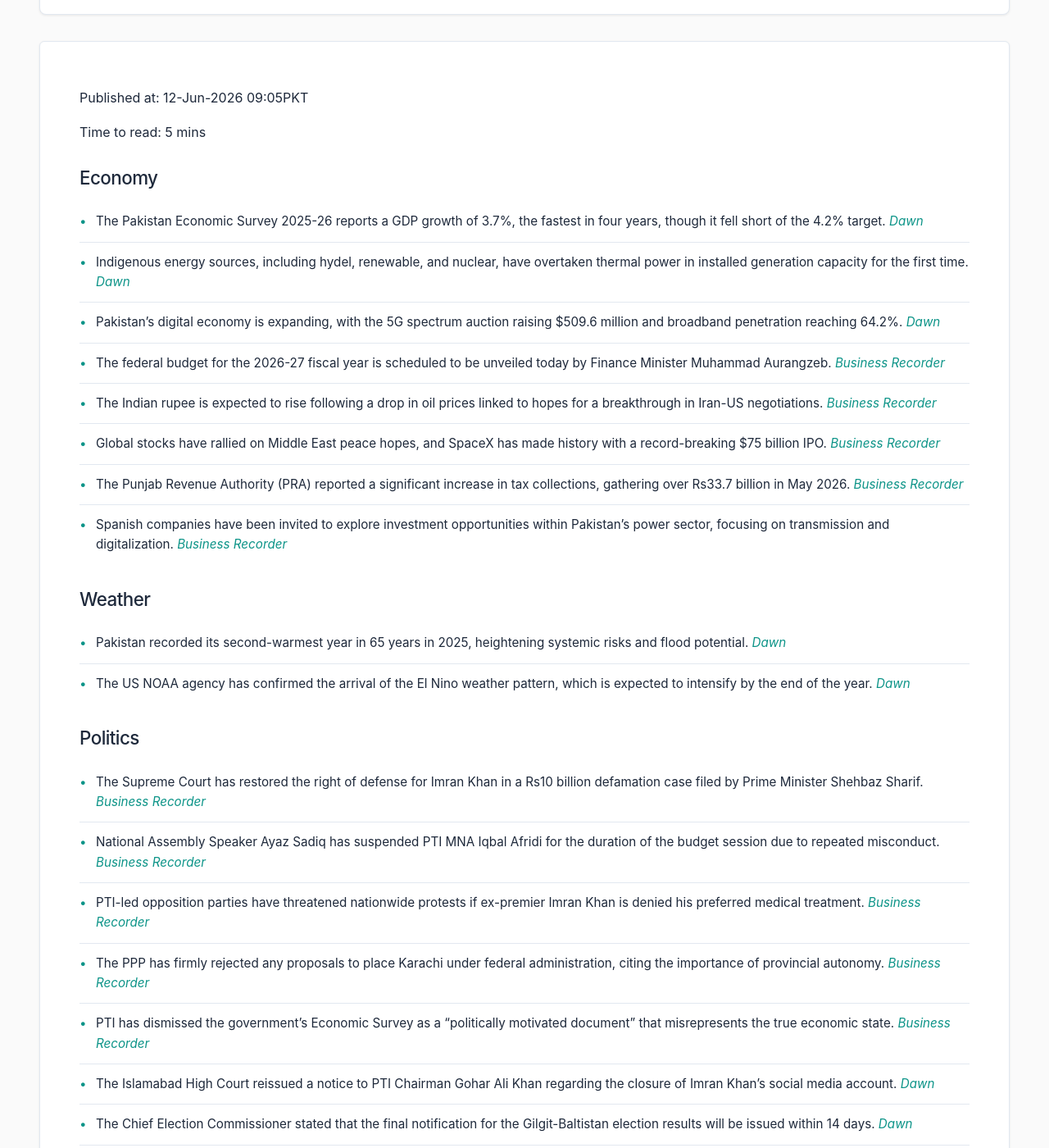
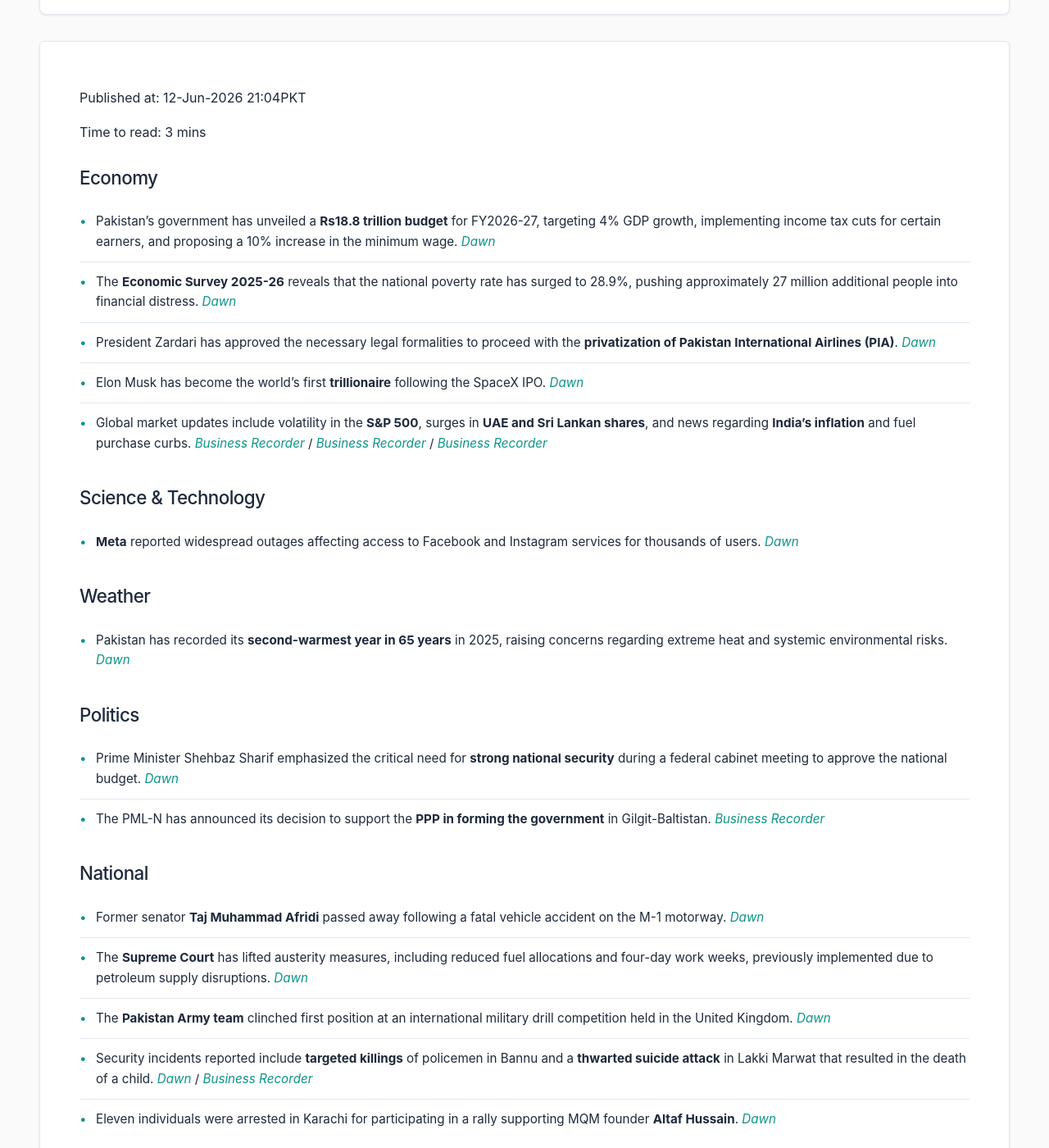
Before and after one commit to zsubzwary/news, a Jekyll site: the page built from en/index.md, in a window 1280 px wide and 1400 px high, scrolled down 209 px. Shown: the whole window at 82% size. Built offline with Jekyll 4.4.1, drawn with Linux system fonts in a browser that asks for light colours; some web fonts are replaced; comment, search, counter and statistics services are not loaded; some of the changed text lies outside the part shown.

Commit message:
DateTime; 2026-06-12T16:04:08.839Z

```diff
--- a/en/index.md
+++ b/en/index.md
@@ -4,54 +4,45 @@ title: Pakistan News Briefing
 lang: en
 ---
 
-Published at: 12-Jun-2026 09:05PKT
+Published at: 12-Jun-2026 21:04PKT
 
-Time to read: 5 mins
+Time to read: 3 mins
 
 ### Economy
-- The Pakistan Economic Survey 2025-26 reports a GDP growth of 3.7%, the fastest in four years, though it fell short of the 4.2% target. *[Dawn](https://www.dawn.com/news/2006877/economy-grows-37pc-in-fy26-fastest-in-four-years-but-short-of-target)*
-- Indigenous energy sources, including hydel, renewable, and nuclear, have overtaken thermal power in installed generation capacity for the first time. *[Dawn](https://www.dawn.com/news/2007211/indigenous-energy-sources-overtake-thermal-power)*
-- Pakistan's digital economy is expanding, with the 5G spectrum auction raising $509.6 million and broadband penetration reaching 64.2%. *[Dawn](https://www.dawn.com/news/2007210/economic-survey-2025-26-digital-economy-grows-as-it-sector-posts-gains)*
-- The federal budget for the 2026-27 fiscal year is scheduled to be unveiled today by Finance Minister Muhammad Aurangzeb. *[Business Recorder](https://www.brecorder.com/news/40425176/pakistan-to-announce-fy2026-27-budget-today)*
-- The Indian rupee is expected to rise following a drop in oil prices linked to hopes for a breakthrough in Iran-US negotiations. *[Business Recorder](https://www.brecorder.com/news/40425174/rupee-set-to-jump-after-oil-sinks-on-iran-us-breakthrough-hopes)*
-- Global stocks have rallied on Middle East peace hopes, and SpaceX has made history with a record-breaking $75 billion IPO. *[Business Recorder](https://www.brecorder.com/news/40425172/stocks-extend-rally-on-gulf-breakthrough-hopes-oil-near-two-month-lows)*
-- The Punjab Revenue Authority (PRA) reported a significant increase in tax collections, gathering over Rs33.7 billion in May 2026. *[Business Recorder](https://www.brecorder.com/news/40425135/pras-collects-over-rs337bn-in-may)*
-- Spanish companies have been invited to explore investment opportunities within Pakistan's power sector, focusing on transmission and digitalization. *[Business Recorder](https://www.brecorder.com/news/40425131/leghari-invites-spanish-companies-to-invest-in-power-sector)*
+- Pakistan's government has unveiled a **Rs18.8 trillion budget** for FY2026-27, targeting 4% GDP growth, implementing income tax cuts for certain earners, and proposing a 10% increase in the minimum wage. *[Dawn](https://www.dawn.com/news/2007283/govt-unveils-rs188tr-budget-for-fy2026-27-gdp-growth-targeted-at-4pc)*
+- The **Economic Survey 2025-26** reveals that the national poverty rate has surged to 28.9%, pushing approximately 27 million additional people into financial distress. *[Dawn](https://www.dawn.com/news/2007204/economic-survey-2026-27-poverty-surges-7pc-pushing-27m-people-into-financial-distress)*
+- President Zardari has approved the necessary legal formalities to proceed with the **privatization of Pakistan International Airlines (PIA)**. *[Dawn](https://www.dawn.com/news/2007262/president-zardari-approves-bill-fulfilling-all-legal-formalities-for-pias-privatisation)*
+- Elon Musk has become the world's first **trillionaire** following the SpaceX IPO. *[Dawn](https://www.dawn.com/news/2007278/spacex-ipo-makes-elon-musk-the-worlds-first-trillionaire)*
+- Global market updates include volatility in the **S&P 500**, surges in **UAE and Sri Lankan shares**, and news regarding **India's inflation** and fuel purchase curbs. *[Business Recorder](https://www.brecorder.com/news/40425241/sampp-500-volatile-in-choppy-trading-mideast-deal-spacex-debut-in-focus)* / *[Business Recorder](https://www.brecorder.com/news/40425232/uae-shares-hit-two-month-high-as-hopes-grow-for-iran-us-deal)* / *[Business Recorder](https://www.brecorder.com/news/40425226/indias-inflation-accelerates-to-3.93-in-may-remains-a-tad-below-rbi-target)*
+
+### Science & Technology
+- **Meta** reported widespread outages affecting access to Facebook and Instagram services for thousands of users. *[Dawn](https://www.dawn.com/news/2007342/metas-social-networks-down-for-thousands-of-users)*
 
 ### Weather
-- Pakistan recorded its second-warmest year in 65 years in 2025, heightening systemic risks and flood potential. *[Dawn](https://www.dawn.com/news/2007224/pakistan-experiences-back-to-back-warmest-years)*
-- The US NOAA agency has confirmed the arrival of the El Nino weather pattern, which is expected to intensify by the end of the year. *[Dawn](https://www.dawn.com/news/2006917/weather-pattern-el-nino-has-begun-says-us-agency-noaa)*
+- Pakistan has recorded its **second-warmest year in 65 years** in 2025, raising concerns regarding extreme heat and systemic environmental risks. *[Dawn](https://www.dawn.com/news/2007224/pakistan-experiences-back-to-back-warmest-years)*
 
 ### Politics
-- The Supreme Court has restored the right of defense for Imran Khan in a Rs10 billion defamation case filed by Prime Minister Shehbaz Sharif. *[Business Recorder](https://www.brecorder.com/news/40425129/right-of-defence-restored-ik-gets-sc-relief-in-pm-defamation-case)*
-- National Assembly Speaker Ayaz Sadiq has suspended PTI MNA Iqbal Afridi for the duration of the budget session due to repeated misconduct. *[Business Recorder](https://www.brecorder.com/news/40425137/speaker-suspends-pti-mnas-membership)*
-- PTI-led opposition parties have threatened nationwide protests if ex-premier Imran Khan is denied his preferred medical treatment. *[Business Recorder](https://www.brecorder.com/news/40425132/ik-medical-treatment-opposition-threatens-protest-during-budget-session)*
-- The PPP has firmly rejected any proposals to place Karachi under federal administration, citing the importance of provincial autonomy. *[Business Recorder](https://www.brecorder.com/news/40425134/ppp-rejects-proposal-for-federal-control-of-karachi)*
-- PTI has dismissed the government's Economic Survey as a "politically motivated document" that misrepresents the true economic state. *[Business Recorder](https://www.brecorder.com/news/40425136/pti-terms-economic-survey-politically-motivated-document)*
-- The Islamabad High Court reissued a notice to PTI Chairman Gohar Ali Khan regarding the closure of Imran Khan’s social media account. *[Dawn](https://www.dawn.com/news/2007201/ptis-gohar-ali-khan-summoned-over-imrans-social-media-activity)*
-- The Chief Election Commissioner stated that the final notification for the Gilgit-Baltistan election results will be issued within 14 days. *[Dawn](https://www.dawn.com/news/2007059/gb-election-results-taking-time-to-be-finalised-but-notification-to-be-issued-within-14-days-cec)*
-- Defence Minister Khawaja Asif urged the JAAC to allow voters to decide the fate of the 12 refugee seats in AJK. *[Dawn](https://www.dawn.com/news/2006895/khawaja-asif-urges-jaac-to-let-ajk-voters-decide-fate-of-refugee-seats)*
-- The Khyber Pakhtunkhwa government reported a victory in safeguarding provincial financial rights during a National Economic Council meeting. *[Business Recorder](https://www.brecorder.com/news/40425130/kp-govt-secures-major-victory-for-provincial-rights-at-nec-minister)*
+- Prime Minister Shehbaz Sharif emphasized the critical need for **strong national security** during a federal cabinet meeting to approve the national budget. *[Dawn](https://www.dawn.com/news/2007306/pm-shehbaz-stresses-importance-of-strong-security-ahead-of-budget-presentation)*
+- The PML-N has announced its decision to support the **PPP in forming the government** in Gilgit-Baltistan. *[Business Recorder](https://www.brecorder.com/news/40425244/pm-shehbaz-invites-majority-party-ppp-to-form-govt-in-gb)*
 
 ### National
-- The first Hangor-class submarine has arrived at Karachi Port, marking a major milestone in the Pakistan Navy’s modernization. *[Dawn](https://www.dawn.com/news/2007071/first-hangor-class-submarine-arrives-at-karachi-port)*
-- Chief of Defence Forces Syed Asim Munir met with the Turkish Land Forces commander to discuss enhanced bilateral defense cooperation. *[Dawn](https://www.dawn.com/news/2007045/cdf-munir-discusses-enhanced-defence-cooperation-with-turkish-land-forces-commander)*
-- The Federal Constitutional Court (FCC) reviewed its institutional performance and progress during its first six months of operation. *[Business Recorder](https://www.brecorder.com/news/40425126/full-court-meeting-reviews-fccs-first-six-months-performance)*
-- Prime Minister Shehbaz Sharif and the CDF attended the funeral of the martyrs of a recent MI-17 helicopter crash in Muzaffarabad. *[Business Recorder](https://www.brecorder.com/news/40425121/pm-cdf-attend-funeral-of-mi-17-helicopter-crash-martyrs)*
-- A strike in Azad Jammu and Kashmir (AJK) led to clashes with law enforcement, resulting in one death and four injuries. *[Dawn](https://www.dawn.com/news/2007228/ajk-remains-shut-for-third-straight-day)*
-- The FCC has raised questions regarding a Supreme Court judgment that allowed for the demolition of restaurants in Margalla Hills National Park. *[Dawn](https://www.dawn.com/news/2006896/fcc-rev-cda-monal)*
-- The MD of Pakistan State Oil (PSO) met with the SAPM for Digital Media to discuss digital transformation and public service delivery. *[Business Recorder](https://www.brecorder.com/news/40425122/pso-md-extends-hajj-greetings-to-sapm-fahd)*
+- Former senator **Taj Muhammad Afridi** passed away following a fatal vehicle accident on the M-1 motorway. *[Dawn](https://www.dawn.com/news/2007313/former-senator-taj-afridi-dies-in-m-1-motorway-crash)*
+- The **Supreme Court** has lifted austerity measures, including reduced fuel allocations and four-day work weeks, previously implemented due to petroleum supply disruptions. *[Dawn](https://www.dawn.com/news/2007324/supreme-court-to-lift-austerity-measures-from-june-15)*
+- The **Pakistan Army team** clinched first position at an international military drill competition held in the United Kingdom. *[Dawn](https://www.dawn.com/news/2007266/pakistan-secures-top-position-at-international-military-drill-competition-in-uk-ispr)*
+- Security incidents reported include **targeted killings** of policemen in Bannu and a **thwarted suicide attack** in Lakki Marwat that resulted in the death of a child. *[Dawn](https://www.dawn.com/news/2007254/2-policemen-martyred-in-separate-targeted-attacks-in-bannu)* / *[Business Recorder](https://www.brecorder.com/news/40425231/child-martyred-five-injured-as-suicide-attack-bid-foiled-in-lakki-marwat)*
+- Eleven individuals were arrested in Karachi for participating in a rally supporting MQM founder **Altaf Hussain**. *[Dawn](https://www.dawn.com/news/2007280/11-arrested-in-karachi-for-slogans-flags-supporting-mqm-founder-altaf-hussain)*
 
 ### International
-- US President Donald Trump has unveiled a significant Iran deal, with signing expected to take place in Europe. *[Dawn](https://www.dawn.com/news/2007227/trump-unveils-great-iran-deal-signing-expected-in-europe)*
-- The Foreign Office warned that any attempt by India to block Pakistan's water supply could be treated as an act of war. *[Dawn](https://www.dawn.com/news/2006857/any-attempt-to-block-water-will-have-far-reaching-consequences-warns-fo-after-indian-ministers-remarks)*
-- Thailand's eldest princess, Bajrakitiyabha Narendira Debyavati, has died at age 47 following a long illness. *[Business Recorder](https://www.brecorder.com/news/40425175/thai-kings-eldest-daughter-dies-aged-47-after-long-illness-royal-palace-says)*
-- A Ukrainian attack on Russia's Bryansk border region resulted in two deaths and ten injuries. *[Business Recorder](https://www.brecorder.com/news/40425173/two-killed-10-injured-in-ukraine-attack-on-russias-border-bryansk-region-governor-says)*
-- Deputy PM Ishaq Dar held discussions with the Foreign Ministers of Türkiye and Egypt regarding the Middle East situation. *[Business Recorder](https://www.brecorder.com/news/40425120/dar-talks-to-fms-of-turkiye-amp-egypt-on-me-situation)*
+- **India and Bangladesh** have agreed to enhance cooperation through coordinated border patrols and intelligence sharing to manage migrant tensions. *[Dawn](https://www.dawn.com/news/2007264/bangladesh-india-to-coordinate-patrols-on-border-share-intelligence-amid-migrant-tensions)*
+- Diplomatic tensions persist regarding a **proposed memorandum** to end the conflict in the Gulf, with U.S. President Trump criticizing terms perceived to favor Iran. *[Business Recorder](https://www.brecorder.com/news/40425245/trump-bristles-over-memorandum-text-that-appears-to-favour-iran)*
+- Investigators are still analyzing evidence from the **Air India Boeing 787 crash** one year after the disaster. *[Business Recorder](https://www.brecorder.com/news/40425238/air-india-crash-one-year-on-no-final-report-timeline-as-families-seek-answers)*
 
 ### Sports
-- Mexico secured a 2-0 victory against South Africa to officially kick off the 2026 FIFA World Cup. *[Dawn](https://www.dawn.com/news/2007165/mexico-beat-south-africa-2-0-to-kick-off-2026-fifa-world-cup)*
-- Shakira performed at the 2026 World Cup kickoff ceremony in Mexico. *[ARY](https://arynews.tv/world-cup-2026-shakira-lights-up-mexico-as-tournament-kicks-off-with-bang)*
+- New Zealand cricket stalwart **Kane Williamson** has announced his retirement from international cricket. *[Business Recorder](https://www.brecorder.com/news/40425233/new-zealands-williamson-retires-from-internationals-after-stellar-16-year-career)*
 
 ### Health
-- The 2025-26 Economic Survey highlighted progress in Pakistan's health and nutrition sectors, noting improvements in life expectancy and immunization coverage. *[Business Recorder](https://www.brecorder.com/news/40425128/economic-survey-health-and-nutrition-sectors-post-strong-progress)*
+- The **WHO** reports that Ebola is spreading into new areas within northeast DR Congo. *[ARY](https://arynews.tv/ebola-spreading-into-new-areas-in-northeast-dr-congo-who)*
+
+### Other
+- British pop art pioneer **David Hockney** has passed away in London. *[ARY](https://arynews.tv/david-hockney-impact-on-modern-art)*
+- **Taylor Swift** has become the youngest woman ever inducted into the Songwriters Hall of Fame. *[Business Recorder](https://www.brecorder.com/news/40425236/taylor-swift-becomes-youngest-woman-in-songwriters-hall-of-fame)*
```
